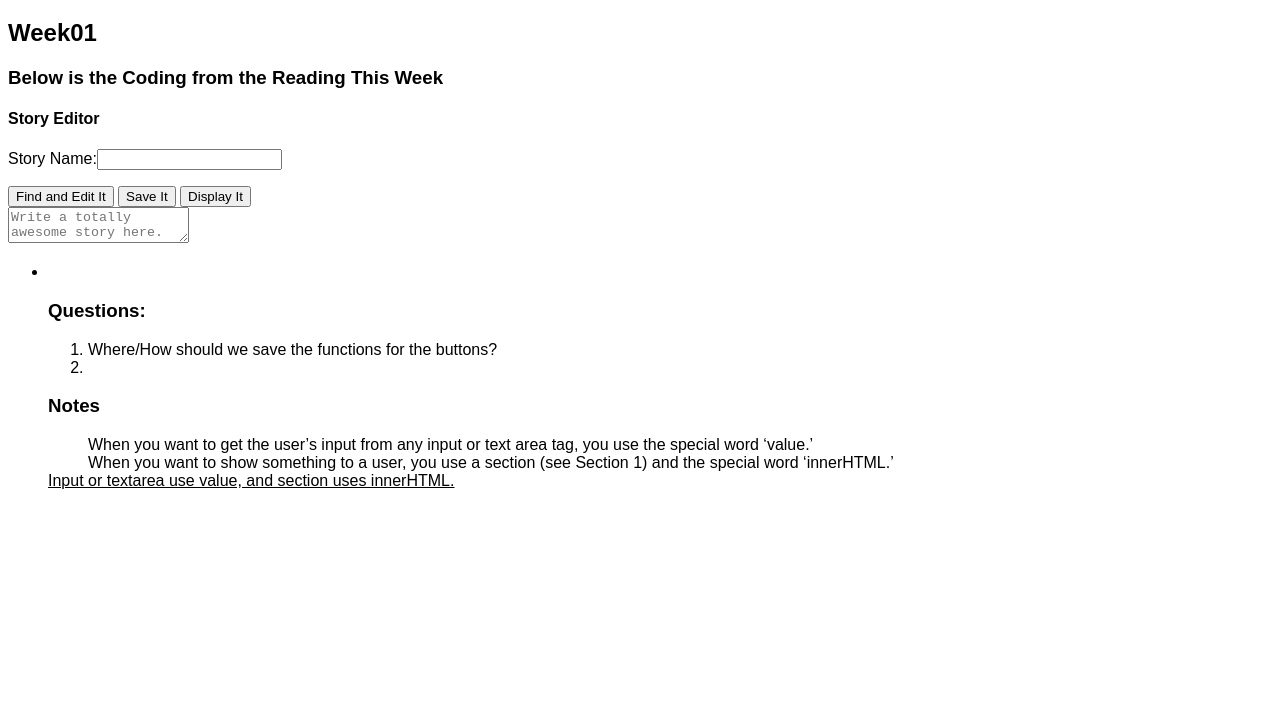
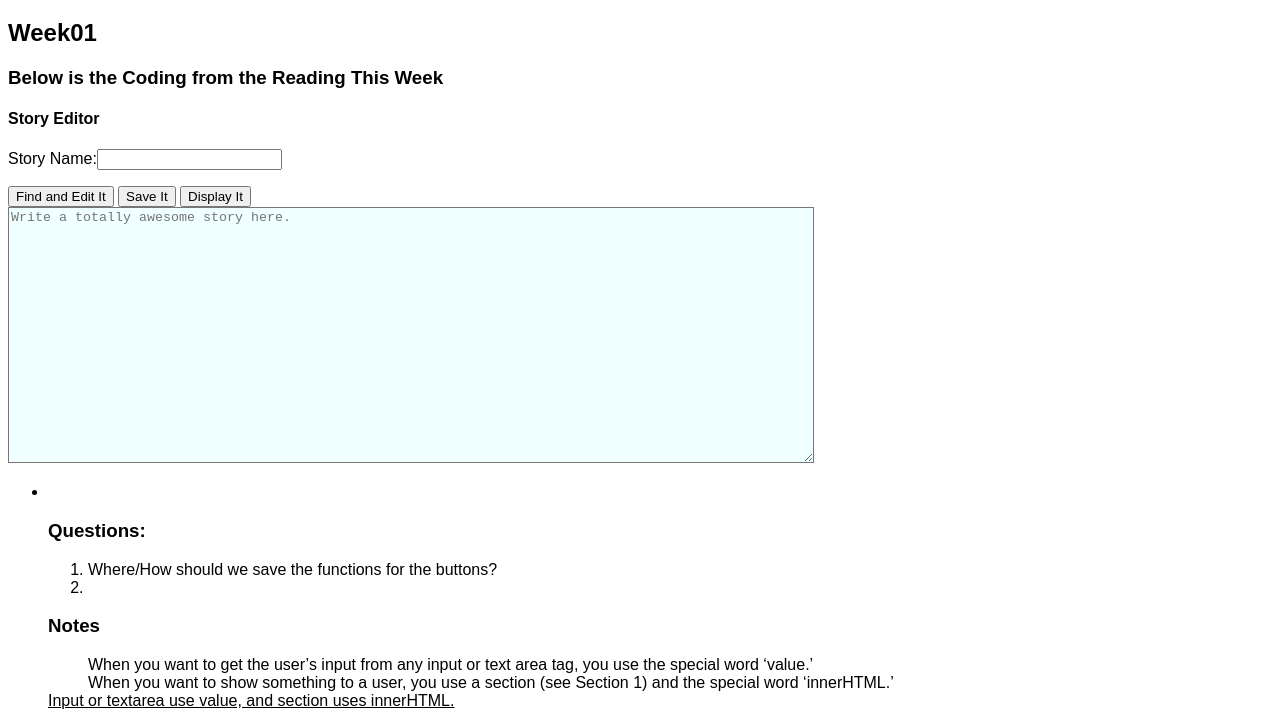
Before and after one commit to cassiejones9/WDD330, a plain HTML site: page week1/index.html in a window 1280 px wide. Shown: the part 125-851 px from the top of the page. Before the commit the page ends 800 px from the top, so only its background shows below. Drawn offline with Linux system fonts and the light colour scheme.

Commit message:
Update style.css

```diff
--- a/style.css
+++ b/style.css
@@ -8,3 +8,9 @@ h1 {
   color: white;
   padding: 1em;
 }
+
+textarea {
+  width:800px;
+  height: 250px;
+  background-color: azure;
+}
```
